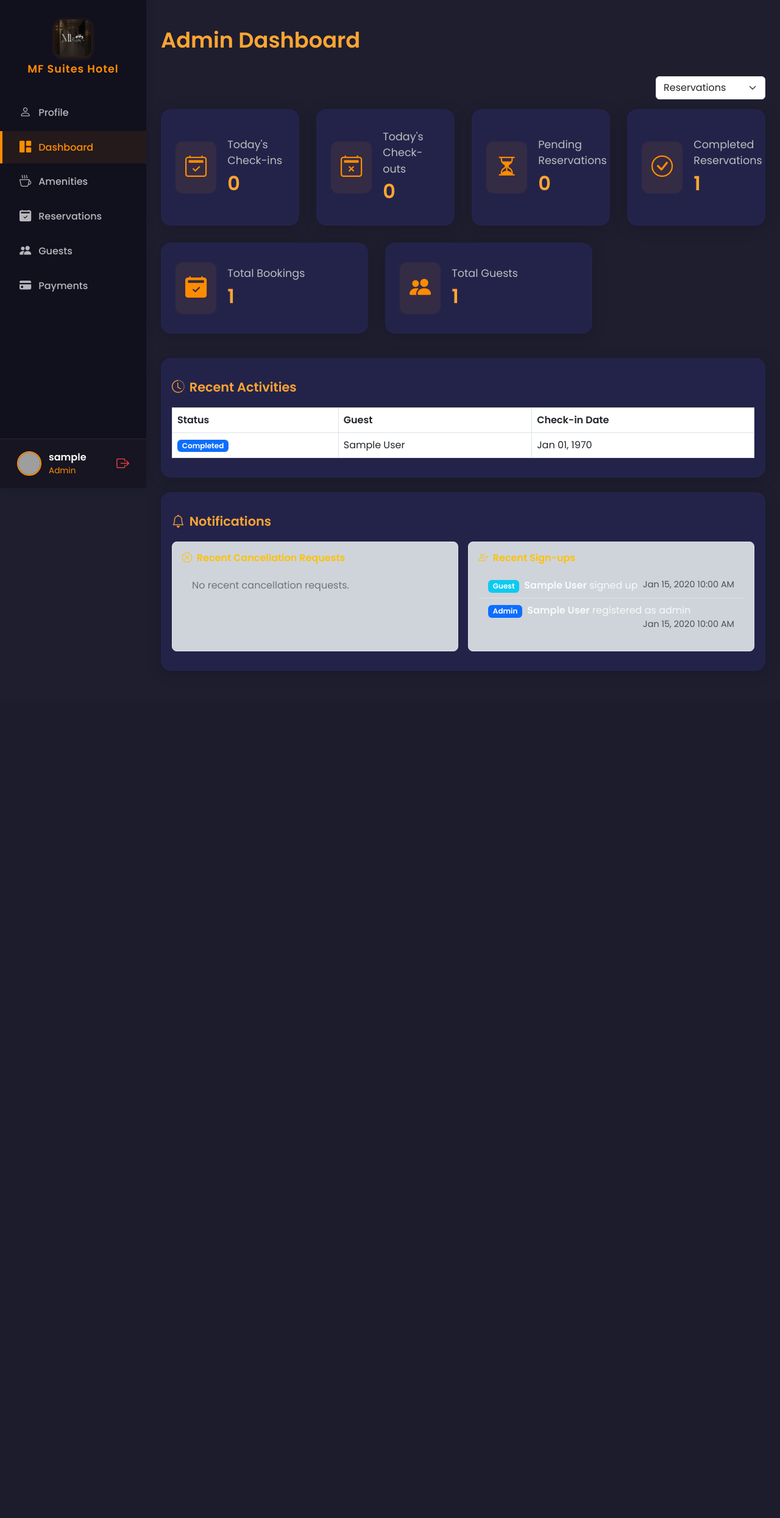
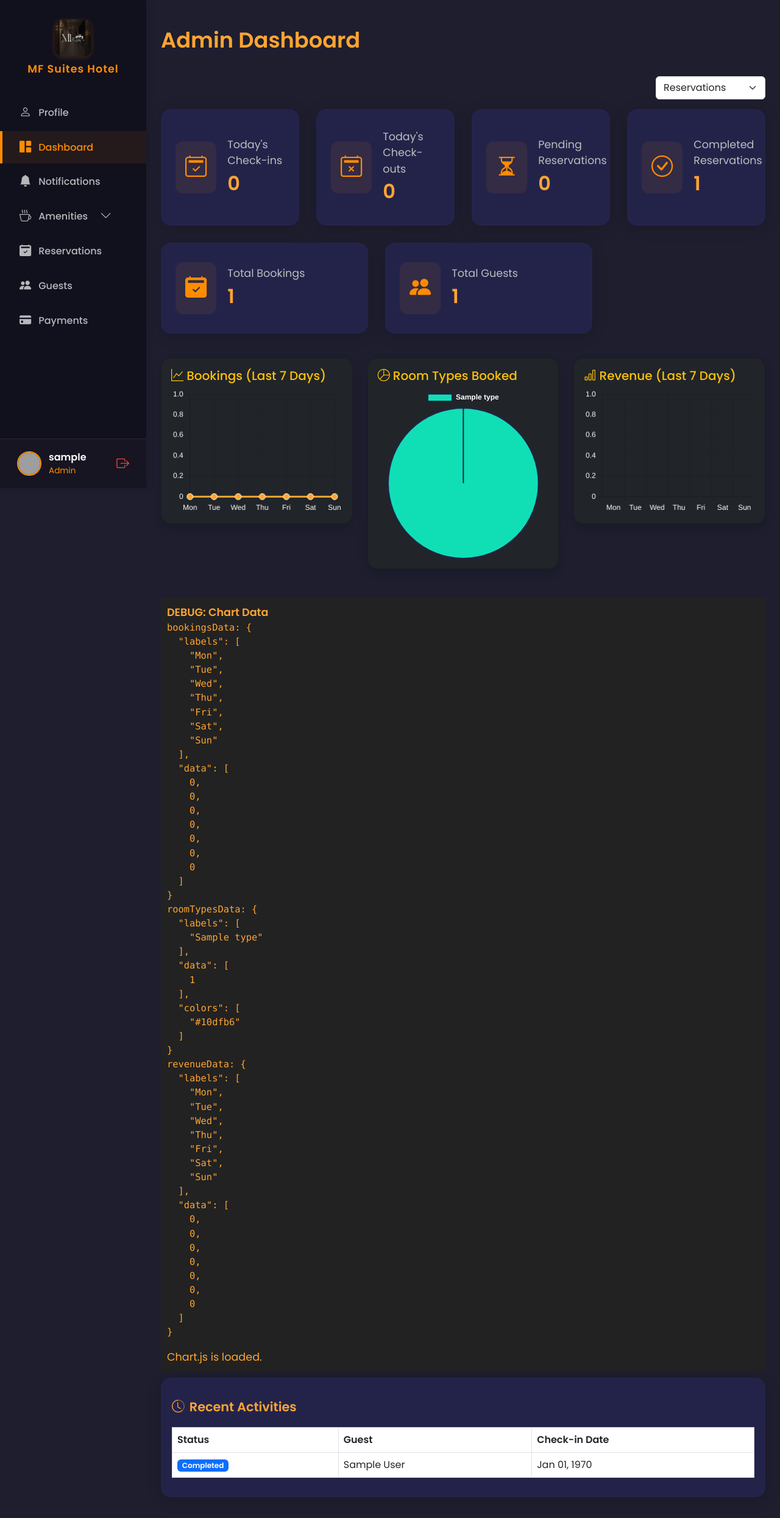
Before and after one commit to xhinsade29/MFsuite-Hotel-Reservation, a PHP site: page /admin/dashboard.php in a window 1280 px wide. Shown: the top 2489 px of the page at 61% size. Before the commit the page ends 1100 px from the top, so only its background shows below. Run offline with PHP 8.4, Linux system fonts and the light colour scheme; the visitor is signed in with stand-in values (Sample User, id 1); tables that the repository leaves empty or names only in its code hold one stand-in row (values such as "Sample post"); data that the repository does not hold is empty; grey boxes are pictures that could not be loaded.

Commit message:
added the sidebar amenities dropdown list

```diff
--- a/admin/dashboard.php
+++ b/admin/dashboard.php
@@ -259,6 +259,41 @@ $new_admins = mysqli_query($mycon, $new_admins_sql);
             </div>
         </div>
     </div>
+    <!-- Dashboard Analytics Section -->
+    <div class="dashboard-analytics mb-5">
+      <div class="row g-4">
+        <div class="col-md-6 col-lg-4">
+          <div class="card bg-dark text-light shadow rounded-4">
+            <div class="card-body">
+              <h5 class="card-title text-warning"><i class="bi bi-graph-up"></i> Bookings (Last 7 Days)</h5>
+              <canvas id="bookingsLineChart" height="220"></canvas>
+            </div>
+          </div>
+        </div>
+        <div class="col-md-6 col-lg-4">
+          <div class="card bg-dark text-light shadow rounded-4">
+            <div class="card-body">
+              <h5 class="card-title text-warning"><i class="bi bi-pie-chart"></i> Room Types Booked</h5>
+              <canvas id="roomTypesPieChart" height="220"></canvas>
+            </div>
+          </div>
+        </div>
+        <div class="col-md-12 col-lg-4">
+          <div class="card bg-dark text-light shadow rounded-4">
+            <div class="card-body">
+              <h5 class="card-title text-warning"><i class="bi bi-bar-chart"></i> Revenue (Last 7 Days)</h5>
+              <canvas id="revenueBarChart" height="220"></canvas>
+            </div>
+          </div>
+        </div>
+      </div>
+    </div>
+    <!-- Debug Output for Chart Data -->
+    <div style="background:#222;color:#ffa533;padding:10px;margin-bottom:10px;font-size:1.1em;">
+      <strong>DEBUG: Chart Data</strong><br>
+      <pre id="debugChartData"></pre>
+      <span id="chartjsStatus"></span>
+    </div>
     <!-- Recent Activities Section -->
     <div class="table-section mb-4">
         <div class="table-title d-flex align-items-center">
@@ -294,64 +329,6 @@ $new_admins = mysqli_query($mycon, $new_admins_sql);
                     ?>
                 </tbody>
             </table>
-        </div>
-    </div>
-    <!-- Notifications Section -->
-    <div class="table-section mb-4">
-        <div class="table-title d-flex align-items-center">
-            <i class="bi bi-bell me-2"></i> Notifications
-        </div>
-        <div class="row g-3">
-            <div class="col-md-6">
-                <div class="border rounded-3 p-3 h-100 bg-dark-subtle">
-                    <h6 class="fw-bold text-warning mb-3"><i class="bi bi-x-octagon me-1"></i> Recent Cancellation Requests</h6>
-                    <ul class="list-group list-group-flush">
-                        <?php
-                        if ($cancellation_notifs && mysqli_num_rows($cancellation_notifs) > 0) {
-                            while ($row = mysqli_fetch_assoc($cancellation_notifs)) {
-                                echo '<li class="list-group-item bg-transparent text-light">';
-                                echo '<span class="badge bg-danger me-2">Cancellation</span>';
-                                echo '<b>' . htmlspecialchars($row['first_name'] . ' ' . $row['last_name']) . '</b> requested cancellation for <b>#' . $row['reservation_id'] . '</b> (' . date('M d, Y', strtotime($row['check_in'])) . ')';
-                                echo '<span class="text-muted float-end" style="font-size:0.9em">' . date('M d, Y h:i A', strtotime($row['date_created'])) . '</span>';
-                                echo '</li>';
-                            }
-                        } else {
-                            echo '<li class="list-group-item bg-transparent text-secondary">No recent cancellation requests.</li>';
-                        }
-                        ?>
-                    </ul>
-                </div>
-            </div>
-            <div class="col-md-6">
-                <div class="border rounded-3 p-3 h-100 bg-dark-subtle">
-                    <h6 class="fw-bold text-warning mb-3"><i class="bi bi-person-plus me-1"></i> Recent Sign-ups</h6>
-                    <ul class="list-group list-group-flush mb-2">
-                        <?php
-                        if ($new_guests && mysqli_num_rows($new_guests) > 0) {
-                            while ($row = mysqli_fetch_assoc($new_guests)) {
-                                echo '<li class="list-group-item bg-transparent text-light">';
-                                echo '<span class="badge bg-info me-2">Guest</span>';
-                                echo '<b>' . htmlspecialchars($row['first_name'] . ' ' . $row['last_name']) . '</b> signed up';
-                                echo '<span class="text-muted float-end" style="font-size:0.9em">' . date('M d, Y h:i A', strtotime($row['date_created'])) . '</span>';
-                                echo '</li>';
-                            }
-                        }
-                        if ($new_admins && mysqli_num_rows($new_admins) > 0) {
-                            while ($row = mysqli_fetch_assoc($new_admins)) {
-                                echo '<li class="list-group-item bg-transparent text-light">';
-                                echo '<span class="badge bg-primary me-2">Admin</span>';
-                                echo '<b>' . htmlspecialchars($row['full_name'] ?: $row['username']) . '</b> registered as admin';
-                                echo '<span class="text-muted float-end" style="font-size:0.9em">' . date('M d, Y h:i A', strtotime($row['date_created'])) . '</span>';
-                                echo '</li>';
-                            }
-                        }
-                        if ((!$new_guests || mysqli_num_rows($new_guests) == 0) && (!$new_admins || mysqli_num_rows($new_admins) == 0)) {
-                            echo '<li class="list-group-item bg-transparent text-secondary">No recent sign-ups.</li>';
-                        }
-                        ?>
-                    </ul>
-                </div>
-            </div>
         </div>
     </div>
     <!-- Modals for summary details -->
@@ -428,5 +405,109 @@ document.addEventListener('DOMContentLoaded', function() {
 });
 </script>
 <script src="https://cdn.jsdelivr.net/npm/bootstrap@5.3.0/dist/js/bootstrap.bundle.min.js"></script>
+<script src="https://cdn.jsdelivr.net/npm/chart.js"></script>
+<script>
+// Sample PHP data for charts (replace with real queries)
+const bookingsData = <?php
+  $labels = [];
+  $data = [];
+  for ($i = 6; $i >= 0; $i--) {
+    $date = date('Y-m-d', strtotime("-$i days"));
+    $labels[] = date('D', strtotime($date));
+    $count = mysqli_fetch_row(mysqli_query($mycon, "SELECT COUNT(*) FROM tbl_reservation WHERE DATE(date_created) = '$date'"))[0];
+    $data[] = (int)$count;
+  }
+  echo json_encode(['labels' => $labels, 'data' => $data]);
+?>;
+const roomTypesData = <?php
+  $labels = [];
+  $data = [];
+  $colors = [];
+  $res = mysqli_query($mycon, "SELECT rt.type_name, COUNT(*) as cnt FROM tbl_reservation r LEFT JOIN tbl_room rm ON r.room_id = rm.room_id LEFT JOIN tbl_room_type rt ON rm.room_type_id = rt.room_type_id GROUP BY rt.type_name");
+  while ($row = mysqli_fetch_assoc($res)) {
+    $labels[] = $row['type_name'];
+    $data[] = (int)$row['cnt'];
+    $colors[] = '#' . substr(md5($row['type_name']), 0, 6);
+  }
+  echo json_encode(['labels' => $labels, 'data' => $data, 'colors' => $colors]);
+?>;
+const revenueData = <?php
+  $labels = [];
+  $data = [];
+  for ($i = 6; $i >= 0; $i--) {
+    $date = date('Y-m-d', strtotime("-$i days"));
+    $labels[] = date('D', strtotime($date));
+    $sum = mysqli_fetch_row(mysqli_query($mycon, "SELECT SUM(amount) FROM tbl_payment WHERE DATE(date_created) = '$date'"))[0];
+    $data[] = $sum ? (float)$sum : 0;
+  }
+  echo json_encode(['labels' => $labels, 'data' => $data]);
+?>;
+// Bookings Line Chart
+new Chart(document.getElementById('bookingsLineChart'), {
+  type: 'line',
+  data: {
+    labels: bookingsData.labels,
+    datasets: [{
+      label: 'Bookings',
+      data: bookingsData.data,
+      borderColor: '#ffa533',
+      backgroundColor: 'rgba(255,165,51,0.15)',
+      tension: 0.4,
+      fill: true,
+      pointRadius: 5,
+      pointBackgroundColor: '#ffa533',
+      pointBorderColor: '#fff',
+      pointHoverRadius: 7
+    }]
+  },
+  options: {
+    plugins: { legend: { display: false } },
+    scales: { y: { beginAtZero: true, ticks: { color: '#fff' } }, x: { ticks: { color: '#fff' } } }
+  }
+});
+// Room Types Pie Chart
+new Chart(document.getElementById('roomTypesPieChart'), {
+  type: 'pie',
+  data: {
+    labels: roomTypesData.labels,
+    datasets: [{
+      data: roomTypesData.data,
+      backgroundColor: roomTypesData.colors,
+      borderColor: '#23234a',
+      borderWidth: 2
+    }]
+  },
+  options: {
+    plugins: { legend: { labels: { color: '#fff', font: { weight: 'bold' } } } }
+  }
+});
+// Revenue Bar Chart
+new Chart(document.getElementById('revenueBarChart'), {
+  type: 'bar',
+  data: {
+    labels: revenueData.labels,
+    datasets: [{
+      label: 'Revenue (₱)',
+      data: revenueData.data,
+      backgroundColor: '#ffa533',
+      borderRadius: 8
+    }]
+  },
+  options: {
+    plugins: { legend: { display: false } },
+    scales: { y: { beginAtZero: true, ticks: { color: '#fff' } }, x: { ticks: { color: '#fff' } } }
+  }
+});
+// Debug: Print chart data variables
+window.addEventListener('DOMContentLoaded', function() {
+  let debug = '';
+  debug += 'bookingsData: ' + JSON.stringify(bookingsData, null, 2) + '\n';
+  debug += 'roomTypesData: ' + JSON.stringify(roomTypesData, null, 2) + '\n';
+  debug += 'revenueData: ' + JSON.stringify(revenueData, null, 2) + '\n';
+  document.getElementById('debugChartData').textContent = debug;
+  // Check if Chart.js is loaded
+  document.getElementById('chartjsStatus').textContent = (typeof Chart !== 'undefined') ? 'Chart.js is loaded.' : 'Chart.js is NOT loaded!';
+});
+</script>
 </body>
 </html>
--- a/admin/sidebar.php
+++ b/admin/sidebar.php
@@ -13,10 +13,39 @@
         <a href="dashboard.php" class="admin-nav-link <?php echo (basename($_SERVER['PHP_SELF']) == 'dashboard.php') ? 'active' : ''; ?>">
             <i class="bi bi-grid-1x2-fill"></i> Dashboard
         </a>
-        <a href="Amenities.php" class="admin-nav-link <?php echo (basename($_SERVER['PHP_SELF']) == 'Amenities.php') ? 'active' : ''; ?>">
-            <i class="bi bi-cup-hot"></i> Amenities
+        <a href="notifications.php" class="admin-nav-link <?php echo (basename($_SERVER['PHP_SELF']) == 'notifications.php') ? 'active' : ''; ?>">
+            <i class="bi bi-bell-fill"></i> Notifications
+            <?php
+            // Fetch unread notifications count
+            $notif_count = 0;
+            include_once '../functions/db_connect.php';
+            $res = mysqli_query($mycon, "SELECT COUNT(*) as cnt FROM notifications WHERE is_read = 0");
+            if ($res && $row = mysqli_fetch_assoc($res)) {
+                $notif_count = (int)$row['cnt'];
+            }
+
+            ?>
+            <?php if ($notif_count > 0): ?>
+                <span class="badge bg-danger ms-2"><?php echo $notif_count; ?></span>
+            <?php endif; ?>
         </a>
-
+        <div class="sidebar-dropdown" id="sidebarDropdown">
+          <a href="#" class="admin-nav-link sidebar-dropdown-toggle <?php echo (basename($_SERVER['PHP_SELF']) == 'Amenities.php' || basename($_SERVER['PHP_SELF']) == 'services.php' || basename($_SERVER['PHP_SELF']) == 'rooms.php') ? 'active' : ''; ?>">
+            <i class="bi bi-cup-hot"></i> Amenities <i class="bi bi-chevron-down ms-2"></i>
+          </a>
+          <ul class="sidebar-dropdown-menu bg-dark border-0 shadow" style="display:none;">
+            <li>
+              <a href="services.php" class="dropdown-item <?php echo (basename($_SERVER['PHP_SELF']) == 'services.php') ? 'active' : ''; ?>">
+                <i class="bi bi-gear"></i> Services
+              </a>
+            </li>
+            <li>
+              <a href="rooms.php" class="dropdown-item <?php echo (basename($_SERVER['PHP_SELF']) == 'rooms.php') ? 'active' : ''; ?>">
+                <i class="bi bi-door-closed"></i> Rooms
+              </a>
+            </li>
+          </ul>
+        </div>
         <a href="reservations.php" class="admin-nav-link <?php echo (basename($_SERVER['PHP_SELF']) == 'reservations.php') ? 'active' : ''; ?>">
             <i class="bi bi-calendar2-check-fill"></i> Reservations
         </a>
@@ -174,4 +203,48 @@
         margin: 0;
     }
 }
+.sidebar-dropdown { position: relative; }
+.sidebar-dropdown-menu {
+  position: absolute;
+  left: 100%;
+  top: 0;
+  min-width: 180px;
+  z-index: 2000;
+  background: #23234a;
+  border-radius: 12px;
+  box-shadow: 0 4px 24px rgba(0,0,0,0.18);
+  padding: 0;
+  margin: 0;
+  list-style: none;
+}
+.sidebar-dropdown-menu .dropdown-item {
+  color: #fff;
+  padding: 12px 24px;
+  border-bottom: 1px solid rgba(255,255,255,0.05);
+  background: none;
+  transition: background 0.2s;
+}
+.sidebar-dropdown-menu .dropdown-item.active, .sidebar-dropdown-menu .dropdown-item:hover {
+  background: rgba(255,140,0,0.08);
+  color: #ffa533;
+}
+.sidebar-dropdown-menu .dropdown-item:last-child { border-bottom: none; }
 </style>
+<script src="https://cdn.jsdelivr.net/npm/bootstrap@5.3.0/dist/js/bootstrap.bundle.min.js"></script>
+<script>
+document.addEventListener('DOMContentLoaded', function() {
+  var dropdownToggle = document.querySelector('.sidebar-dropdown-toggle');
+  var dropdownMenu = document.querySelector('.sidebar-dropdown-menu');
+  dropdownToggle.addEventListener('click', function(e) {
+    e.preventDefault();
+    var isOpen = dropdownMenu.style.display === 'block';
+    dropdownMenu.style.display = isOpen ? 'none' : 'block';
+  });
+  // Close dropdown when clicking outside
+  document.addEventListener('click', function(e) {
+    if (!dropdownToggle.contains(e.target) && !dropdownMenu.contains(e.target)) {
+      dropdownMenu.style.display = 'none';
+    }
+  });
+});
+</script>
```
Also changed, not shown: admin/notifications.php (added, +144 -0 lines), pages/cancel_booking.php (+17 -0 lines), pages/process_reservation.php (+9 -0 lines).
